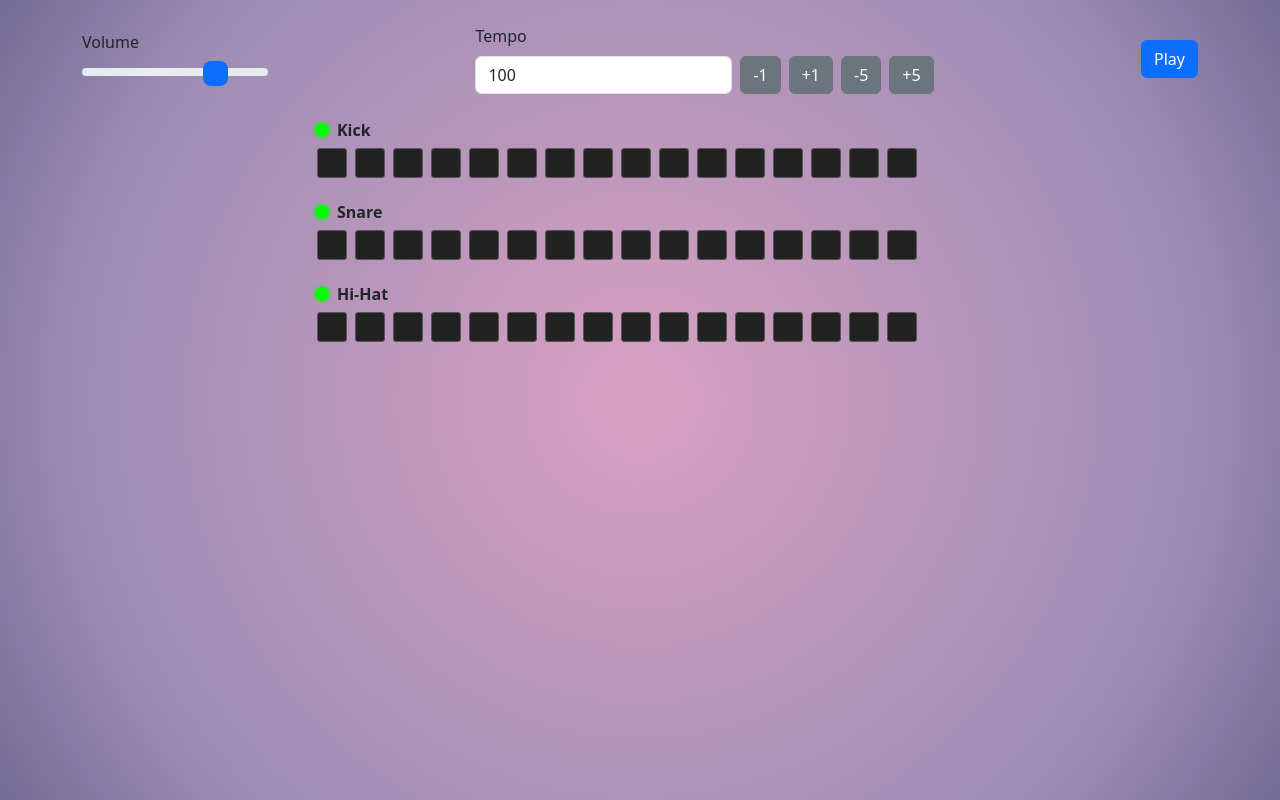
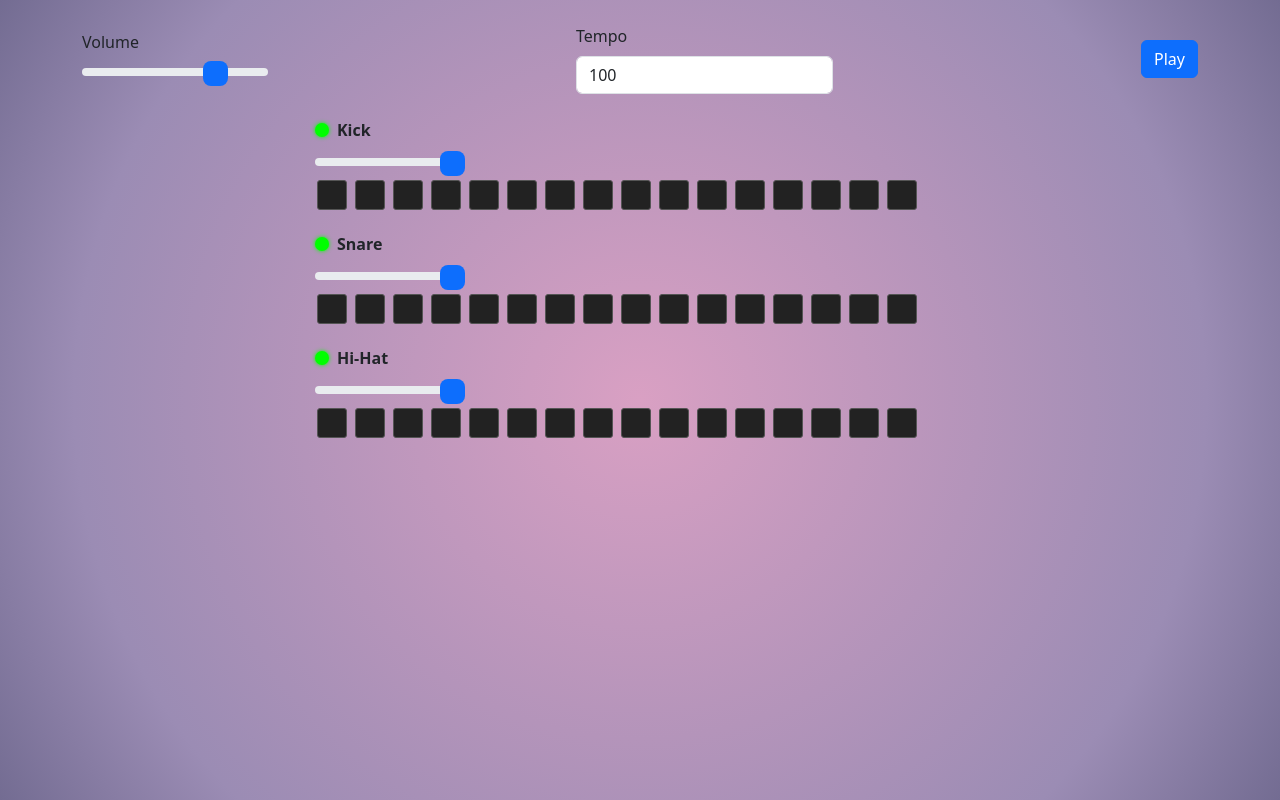
Before and after one commit to nchemsak/ewavestudio-vue, a Vue app: page / in a window 1280 px wide. Built offline with nearby package versions, Linux system fonts and the light colour scheme; no server answers.

Commit message:
add channel volume and update tempo functionality

```diff
--- a/src/components/DrumSequencer.vue
+++ b/src/components/DrumSequencer.vue
@@ -5,7 +5,7 @@
 				<label class="form-label">Volume</label>
 				<input type="range" min="0" max="1" step="0.01" v-model="volume" class="form-range seqOptin" />
 			</div>
-			<div>
+			<!-- <div>
 				<label class="form-label">Tempo</label>
 				<div class="d-flex align-items-center gap-2">
 					<input type="number" v-model.number="tempo" class="form-control w-auto" />
@@ -14,7 +14,16 @@
 					<button class="btn btn-secondary" @click="tempo -= 5">-5</button>
 					<button class="btn btn-secondary" @click="tempo += 5">+5</button>
 				</div>
+			</div> -->
+			<div>
+				<label class="form-label">Tempo</label>
+				<div class="d-flex align-items-center gap-2">
+					<input type="number" v-model.number="tempo" class="form-control w-auto"
+						@mousedown="handleTempoMouseDown" @wheel="handleTempoWheel"
+						:title="'Scroll or drag to change tempo, or type a number'" />
+				</div>
 			</div>
+
 			<button class="btn btn-primary" @click="togglePlay">
 				<span v-if="isPlaying">Stop</span>
 				<span v-else>Play</span>
@@ -29,6 +38,12 @@
 						:title="instrument.muted ? 'Muted' : 'Playing'"></div>
 					<strong>{{ instrument.label }}</strong>
 				</div>
+
+				<div class="channel-volume mb-2">
+					<input type="range" min="0" max="1" step="0.01" v-model.number="instrument.channelVolume"
+						class="form-range" :aria-label="`${instrument.label} Channel Volume`" />
+				</div>
+
 
 
 				<div class="d-flex pad-row">
@@ -55,6 +70,37 @@
 <script setup>
 import { ref, watch, onMounted, onBeforeUnmount } from 'vue';
 
+let isScrubbing = false;
+let startY = 0;
+let startTempo = 0;
+
+function handleTempoMouseDown(e) {
+	isScrubbing = true;
+	startY = e.clientY;
+	startTempo = tempo.value;
+
+	window.addEventListener('mousemove', handleTempoMouseMove);
+	window.addEventListener('mouseup', handleTempoMouseUp);
+}
+
+function handleTempoMouseMove(e) {
+	if (!isScrubbing) return;
+	const delta = startY - e.clientY;
+	tempo.value = Math.max(20, Math.min(300, Math.round(startTempo + delta)));
+}
+
+function handleTempoMouseUp() {
+	isScrubbing = false;
+	window.removeEventListener('mousemove', handleTempoMouseMove);
+	window.removeEventListener('mouseup', handleTempoMouseUp);
+}
+
+// --- Scroll Wheel ---
+function handleTempoWheel(e) {
+	e.preventDefault();
+	const delta = Math.sign(e.deltaY);
+	tempo.value = Math.max(20, Math.min(300, tempo.value - delta)); // scroll up increases
+}
 
 // Reuse shared AudioContext
 const audioCtx = new (window.AudioContext || window.webkitAudioContext)();
@@ -69,10 +115,32 @@ masterGain.gain.value = volume.value;
 masterGain.connect(audioCtx.destination);
 
 const instruments = ref([
-	// { name: 'kick', label: 'Kick', buffer: null, steps: Array(16).fill(false) },
-	{ name: 'kick', label: 'Kick', buffer: null, muted: false, steps: Array(16).fill(false), velocities: Array(16).fill(1.0) },
-	{ name: 'snare', label: 'Snare', buffer: null, muted: false, steps: Array(16).fill(false), velocities: Array(16).fill(1.0) },
-	{ name: 'hihat', label: 'Hi-Hat', buffer: null, muted: false, steps: Array(16).fill(false), velocities: Array(16).fill(1.0) },
+	{
+		name: 'kick',
+		label: 'Kick',
+		buffer: null,
+		muted: false,
+		channelVolume: 1.0,
+		steps: Array(16).fill(false),
+		velocities: Array(16).fill(1.0)
+	}, {
+		name: 'snare',
+		label: 'Snare',
+		buffer: null,
+		muted: false,
+		channelVolume: 1.0,
+		steps: Array(16).fill(false),
+		velocities: Array(16).fill(1.0)
+	},
+	{
+		name: 'hihat',
+		label: 'Hi-Hat',
+		buffer: null,
+		muted: false,
+		channelVolume: 1.0,
+		steps: Array(16).fill(false),
+		velocities: Array(16).fill(1.0)
+	},
 ]);
 
 let loopId = null;
@@ -101,7 +169,9 @@ function schedule() {
 		instruments.value.forEach(inst => {
 			if (!inst.muted && inst.steps[stepIndex] && inst.buffer) {
 
-				playBuffer(inst.buffer, startTime, inst.velocities[stepIndex]);
+				const padVol = inst.velocities[stepIndex];
+				const chanVol = inst.channelVolume ?? 1.0;
+				playBuffer(inst.buffer, startTime, padVol * chanVol);
 			}
 		});
 		currentStep.value = stepIndex;
@@ -190,6 +260,8 @@ onBeforeUnmount(() => {
 
 });
 
+if (isScrubbing) document.body.classList.add('scrubbing');
+else document.body.classList.remove('scrubbing');
 
 
 </script>
@@ -264,4 +336,17 @@ onBeforeUnmount(() => {
 	background-color: #555;
 	box-shadow: none;
 }
+
+.channel-volume input[type="range"] {
+	max-width: 150px;
+	height: 4px;
+}
+
+body.scrubbing {
+	cursor: ns-resize;
+}
+
+:global(body.scrubbing) {
+	cursor: ns-resize;
+}
 </style>
```
